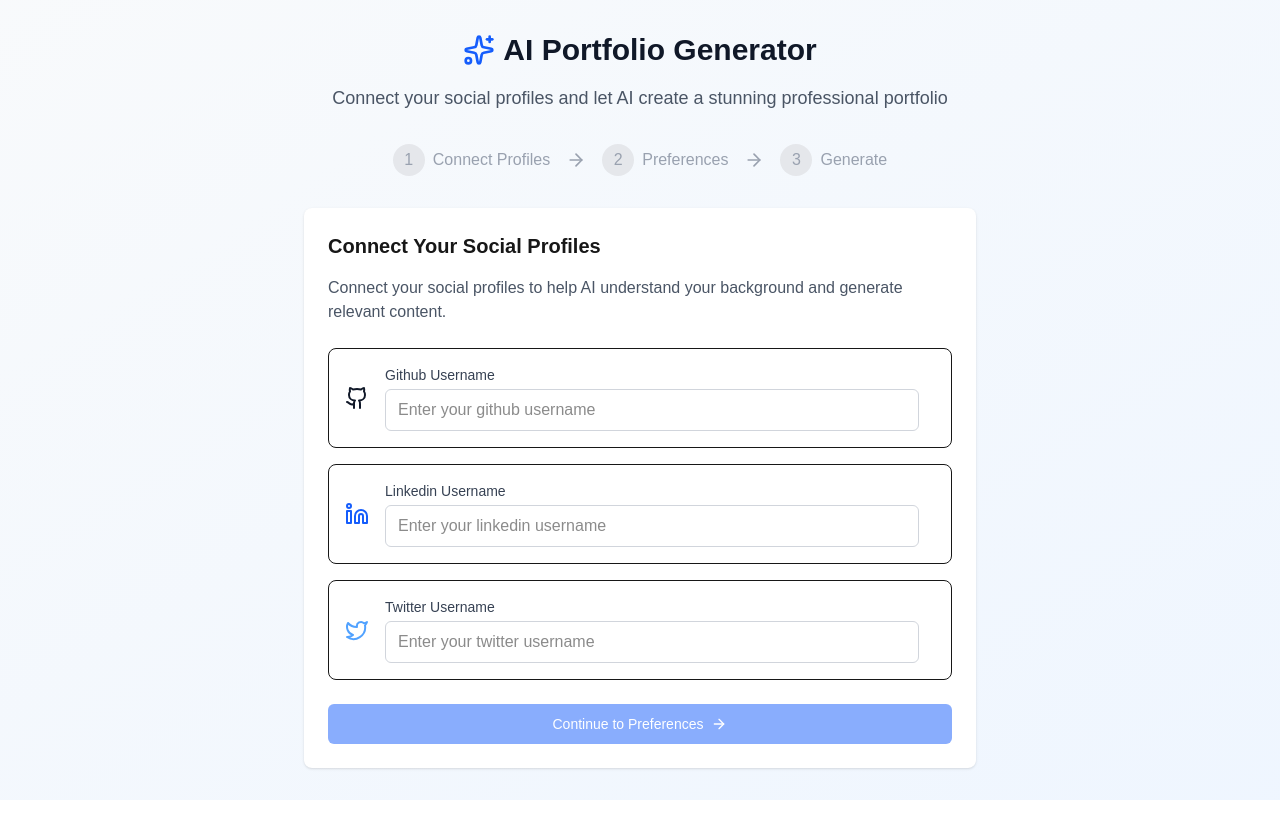
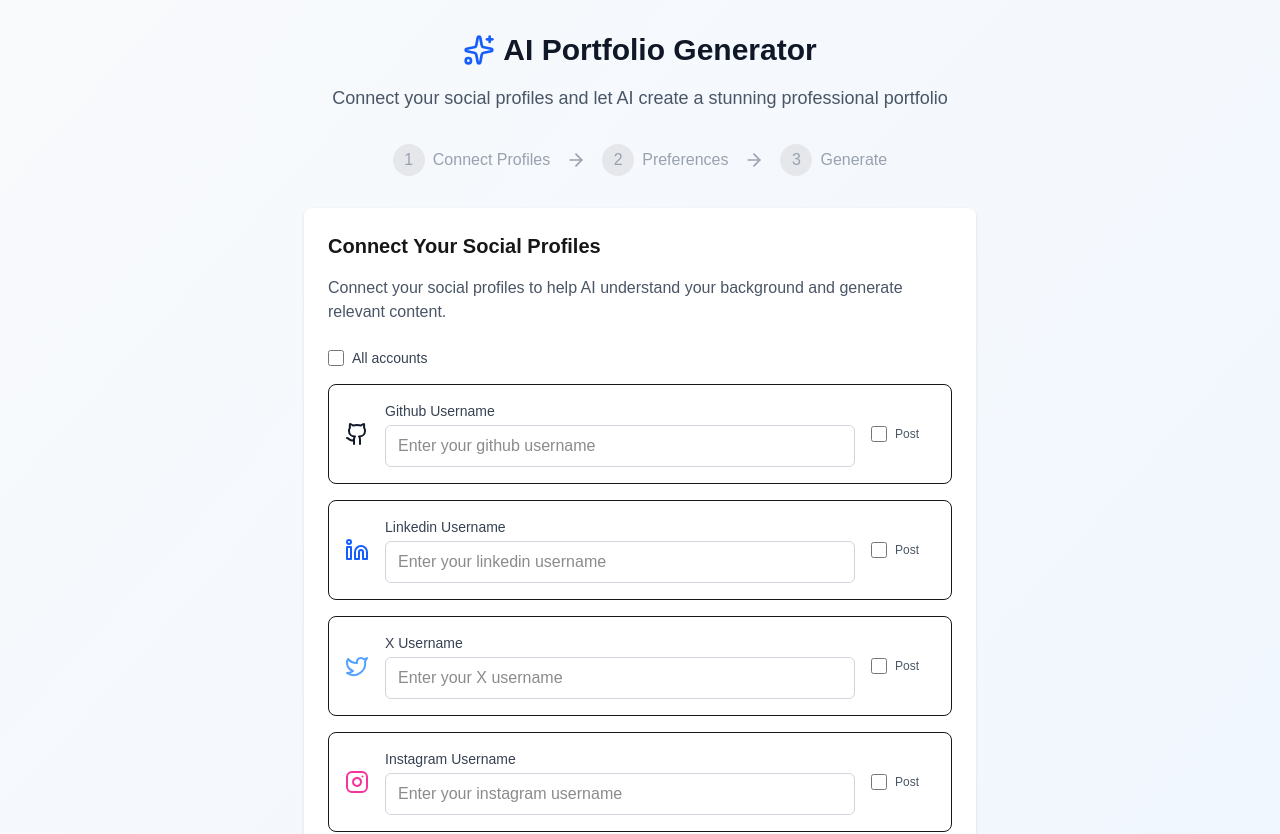
Before and after one commit to ipratikseeyou/Dropclick, a Next.js app in the folder frontend/: page /ai-generate in a window 1280 px wide. Shown: the top 834 px of the page. Before the commit the page ends 800 px from the top, so only its background shows below. Built offline with nearby package versions, Linux system fonts and the light colour scheme.

Commit message:
Add new social platforms and posting checkboxes to AI Generate page

```diff
--- a/frontend/src/app/ai-generate/page.tsx
+++ b/frontend/src/app/ai-generate/page.tsx
@@ -13,13 +13,19 @@ import {
   ArrowRight,
   Settings,
   FileText,
-  Star
+  Star,
+  Instagram,
+  Facebook,
+  Youtube,
+  Link,
+  Edit
 } from 'lucide-react';
 
 interface SocialProfile {
-  platform: 'github' | 'linkedin' | 'twitter';
+  platform: 'github' | 'linkedin' | 'X' | 'instagram' | 'facebook' | 'reddit' | 'linktree' | 'youtube_community';
   username: string;
   connected: boolean;
+  post: boolean;
 }
 
 interface AIPreferences {
@@ -46,9 +52,14 @@ export default function AIGeneratePage() {
   const router = useRouter();
   const [step, setStep] = useState<'connect' | 'preferences' | 'analyzing' | 'results'>('connect');
   const [profiles, setProfiles] = useState<SocialProfile[]>([
-    { platform: 'github', username: '', connected: false },
-    { platform: 'linkedin', username: '', connected: false },
-    { platform: 'twitter', username: '', connected: false }
+    { platform: 'github', username: '', connected: false, post: false },
+    { platform: 'linkedin', username: '', connected: false, post: false },
+    { platform: 'X', username: '', connected: false, post: false },
+    { platform: 'instagram', username: '', connected: false, post: false },
+    { platform: 'facebook', username: '', connected: false, post: false },
+    { platform: 'reddit', username: '', connected: false, post: false },
+    { platform: 'linktree', username: '', connected: false, post: false },
+    { platform: 'youtube_community', username: '', connected: false, post: false },
   ]);
   const [preferences, setPreferences] = useState<AIPreferences>({
     tone: 'professional',
@@ -56,13 +67,25 @@ export default function AIGeneratePage() {
     length: 'medium'
   });
   const [analysis, setAnalysis] = useState<AIAnalysis | null>(null);
+  const [allAccounts, setAllAccounts] = useState(false);
 
-  const handleProfileChange = (platform: 'github' | 'linkedin' | 'twitter', username: string) => {
+  const handleProfileChange = (platform: SocialProfile['platform'], username: string) => {
     setProfiles(prev => prev.map(p =>
       p.platform === platform
         ? { ...p, username, connected: username.length > 0 }
         : p
     ));
+  };
+
+  const handlePostCheckbox = (platform: SocialProfile['platform'], checked: boolean) => {
+    setProfiles(prev => prev.map(p =>
+      p.platform === platform ? { ...p, post: checked } : p
+    ));
+  };
+
+  const handleAllAccounts = (checked: boolean) => {
+    setAllAccounts(checked);
+    setProfiles(prev => prev.map(p => ({ ...p, post: checked })));
   };
 
   const handlePreferenceChange = (key: keyof AIPreferences, value: string) => {
@@ -156,26 +179,51 @@ export default function AIGeneratePage() {
               <p className="text-gray-600 mb-6">
                 Connect your social profiles to help AI understand your background and generate relevant content.
               </p>
-
+              <div className="mb-4 flex items-center space-x-2">
+                <input
+                  type="checkbox"
+                  id="all-accounts"
+                  checked={allAccounts}
+                  onChange={e => handleAllAccounts(e.target.checked)}
+                  className="h-4 w-4 text-blue-600 border-gray-300 rounded"
+                />
+                <label htmlFor="all-accounts" className="text-sm font-medium text-gray-700">
+                  All accounts
+                </label>
+              </div>
               <div className="space-y-4">
                 {profiles.map((profile) => (
                   <div key={profile.platform} className="flex items-center space-x-4 p-4 border rounded-lg">
                     <div className="flex-shrink-0">
                       {profile.platform === 'github' && <Github className="h-6 w-6 text-gray-900" />}
                       {profile.platform === 'linkedin' && <Linkedin className="h-6 w-6 text-blue-600" />}
-                      {profile.platform === 'twitter' && <Twitter className="h-6 w-6 text-blue-400" />}
+                      {profile.platform === 'X' && <Twitter className="h-6 w-6 text-blue-400" />}
+                      {profile.platform === 'instagram' && <Instagram className="h-6 w-6 text-pink-500" />}
+                      {profile.platform === 'facebook' && <Facebook className="h-6 w-6 text-blue-700" />}
+                      {profile.platform === 'reddit' && <Edit className="h-6 w-6 text-orange-500" />}
+                      {profile.platform === 'linktree' && <Link className="h-6 w-6 text-green-600" />}
+                      {profile.platform === 'youtube_community' && <Youtube className="h-6 w-6 text-red-600" />}
                     </div>
                     <div className="flex-1">
                       <label className="block text-sm font-medium text-gray-700 capitalize mb-1">
-                        {profile.platform} Username
+                        {profile.platform === 'youtube_community' ? 'Youtube Community' : profile.platform === 'linktree' ? 'Linktree' : profile.platform.charAt(0).toUpperCase() + profile.platform.slice(1)} Username
                       </label>
                       <input
                         type="text"
-                        placeholder={`Enter your ${profile.platform} username`}
+                        placeholder={`Enter your ${profile.platform === 'youtube_community' ? 'Youtube Community' : profile.platform === 'linktree' ? 'Linktree' : profile.platform} username`}
                         value={profile.username}
                         onChange={(e) => handleProfileChange(profile.platform, e.target.value)}
                         className="w-full px-3 py-2 border border-gray-300 rounded-md focus:outline-none focus:ring-blue-500 focus:border-blue-500"
                       />
+                    </div>
+                    <div className="flex items-center space-x-2">
+                      <input
+                        type="checkbox"
+                        checked={profile.post}
+                        onChange={e => handlePostCheckbox(profile.platform, e.target.checked)}
+                        className="h-4 w-4 text-blue-600 border-gray-300 rounded"
+                      />
+                      <span className="text-xs text-gray-600">Post</span>
                     </div>
                     <div className="flex-shrink-0">
                       {profile.connected && <CheckCircle className="h-5 w-5 text-green-500" />}
@@ -183,7 +231,6 @@ export default function AIGeneratePage() {
                   </div>
                 ))}
               </div>
-
               <div className="mt-6">
                 <Button
                   onClick={() => setStep('preferences')}
```
